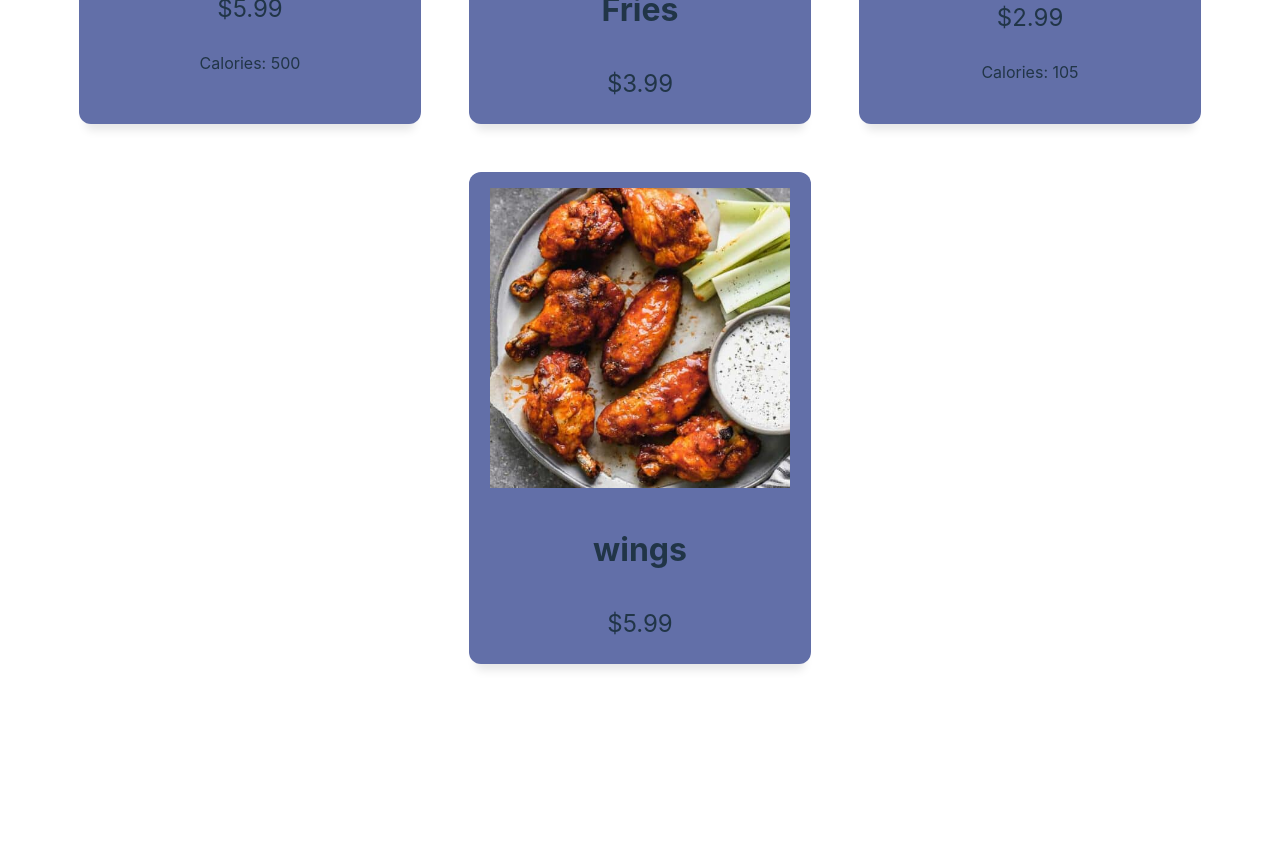
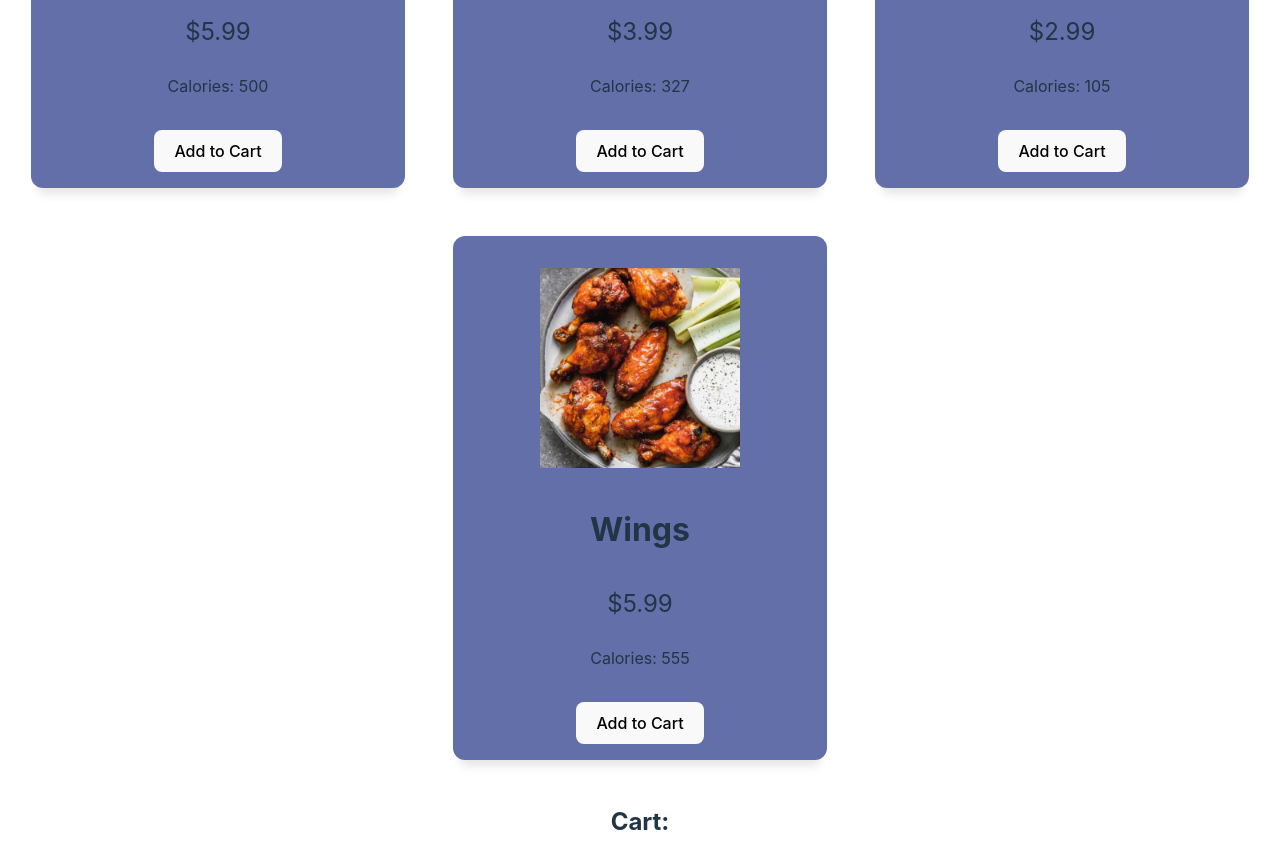
Before and after one commit to hgsherid17/e-commerce, a React (Vite) app: page / in a window 1280 px wide. Shown: the part 1280-2140 px from the top of the page. Before the commit the page ends 1968 px from the top, so only its background shows below. Built offline with nearby package versions, Linux system fonts and the light colour scheme.

Commit message:
added "addToCart" functionality

```diff
--- a/src/App.tsx
+++ b/src/App.tsx
@@ -1,11 +1,12 @@
 import React, { useEffect, useState } from 'react';
 import FoodItem from './Components/FoodItem.tsx';
-import { FoodItemType, Items, SearchTermType } from './types.ts';
+import { FoodItemType, SearchTermType } from './types.ts';
 import foodItems from './data/foodItems.json'; // Static data does not need useState
 
 const App: React.FC = ()  => {
   const [searchTerm, setSearchTerm] = useState<SearchTermType>("");
   const [filteredItems, setFilteredItems] = useState<FoodItemType[]>(foodItems);
+  const [cart, setCart] = useState<FoodItemType[]>([]);
 
   /**
    * Searches json of food items given a specific search term
@@ -16,6 +17,21 @@ const App: React.FC = ()  => {
     const filtered = foodItems.filter(item =>
       item.name.toLowerCase().includes(term.toLowerCase()));
       setFilteredItems(filtered);
+  }
+
+  const addToCart = (id: number) => {
+    const addedItem = foodItems.find(item => item.id === id);
+
+    if (addedItem) {
+      setCart(prevCart => [...prevCart, addedItem] );
+      console.log("added item " + id + " to cart");
+    }
+    else {
+      console.error("could not find item " + id);
+    }
+
+    // TODO: If user adds the same item multiple times, print the number of that item
+    // in the cart rather than the same item multiple times (does that make sense idk)
   }
 
   return (
@@ -39,7 +55,7 @@ const App: React.FC = ()  => {
         filteredItems.length > 0 ? (
         <div className="container">
           {filteredItems.map((item : FoodItemType) => (
-            <FoodItem key={item.id} item = {item}/>
+            <FoodItem key={item.id} item = {item} addToCart = {addToCart}/>
             ))}
         </div>
         ) :
@@ -48,9 +64,17 @@ const App: React.FC = ()  => {
             <h2>No food items found</h2>
           </div>
         )
-
       }
-
+      {
+      <div className = "cart">
+        <h2>Cart: </h2>
+        {cart.map((item) => (
+          <div key={item.id}>
+            <p>{item.name}</p>
+          </div>
+        ))}
+      </div>
+      }
     </div>
   );
 };
--- a/src/Components/FoodItem.tsx
+++ b/src/Components/FoodItem.tsx
@@ -4,21 +4,26 @@ import { FoodItemType } from '../types';
 // Give FoodItem component properties from FoodItemType
 interface FoodItemProperties {
     item: FoodItemType;
+    addToCart: (id: number) => void;
 }
 
-const FoodItem : React.FC<FoodItemProperties> = ({ item }) => {
-   // const [foodItem, setFoodItem] = useState<FoodItems | null>(null);
+const FoodItem : React.FC<FoodItemProperties> = ({ item, addToCart }) => {
 
     return (
         <div className = "foodItem">
+
             <div className = "foodItemImage">
                 <img src={item.image !== "N/A" ? item.image : "./images/default.jpg"}/>
             </div>
+
             <div className = "foodItemInfo">
                 <h3>{item.name}</h3>
                 <p className="price">${Number(item.price.toFixed(2))}</p>
                 <p>Calories: {item.calories}</p>
             </div>
+
+            <button className = "addToCart" onClick={() => addToCart(item.id)}>Add to Cart</button>
+
         </div>
     );
 }
--- a/src/data/foodItems.json
+++ b/src/data/foodItems.json
@@ -44,7 +44,7 @@
     {
         "id": 7,
         "image": "/images/wings.jpg",
-        "name": "wings",
+        "name": "Wings",
         "price": 5.99,
         "calories": 555
     }
--- a/src/index.css
+++ b/src/index.css
@@ -82,7 +82,7 @@ button {
   width: 310px;
   height: 460px;
   margin: 1.5rem;
-  padding: 1em;
+  padding: 2em;
 
   position: relative;
   border-radius: 12px;
@@ -107,8 +107,8 @@ button {
   transform: scale(1.05, 1.05);
 }
 .foodItemImage img {
-  width: 300px;
-  height: auto;
+  width: auto;
+  height: 200px;
 }
 .foodItemInfo h3 {
   font-size: 2em;
--- a/src/types.ts
+++ b/src/types.ts
@@ -6,8 +6,6 @@ export interface FoodItemType {
     calories: number;
 }
 
-export interface Items {
-    items: FoodItemType[];
-}
+export type SearchTermType = string;
 
-export type SearchTermType = string;
+export type CartType = FoodItemType[];
```
